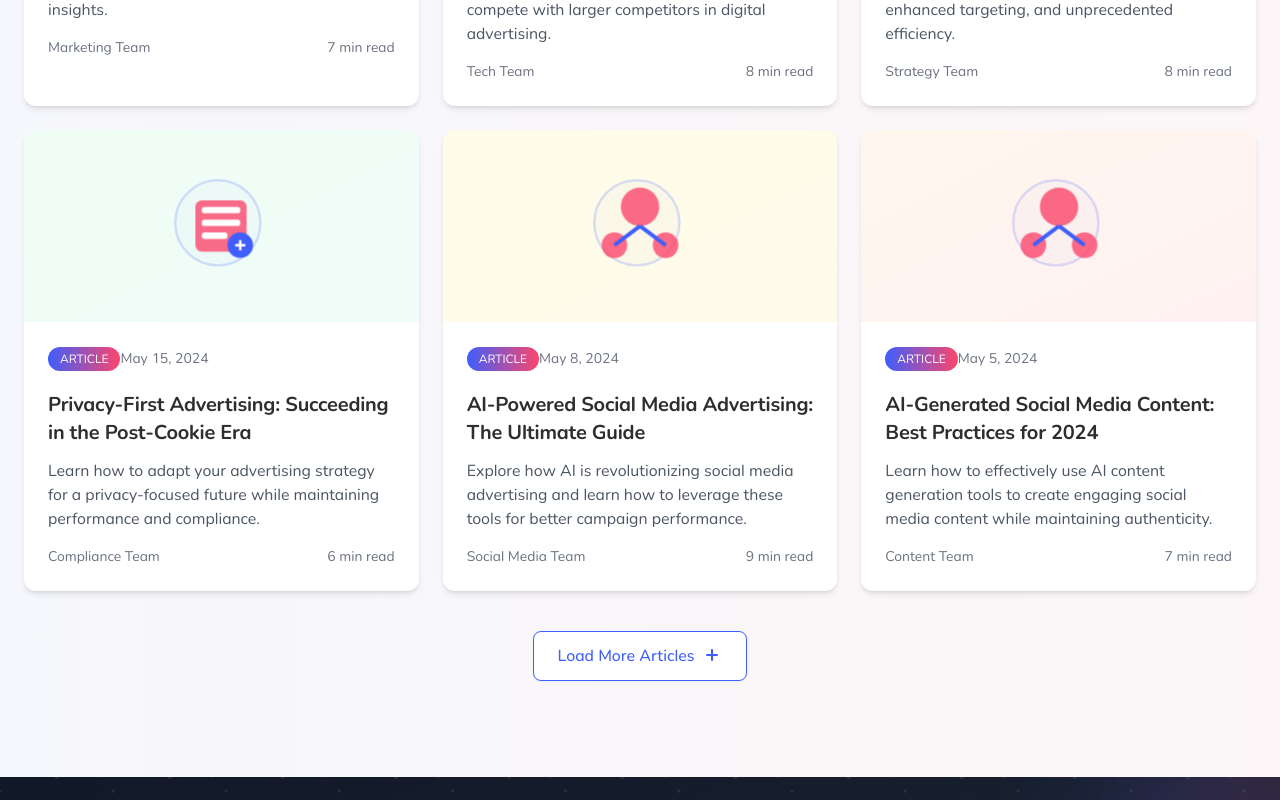
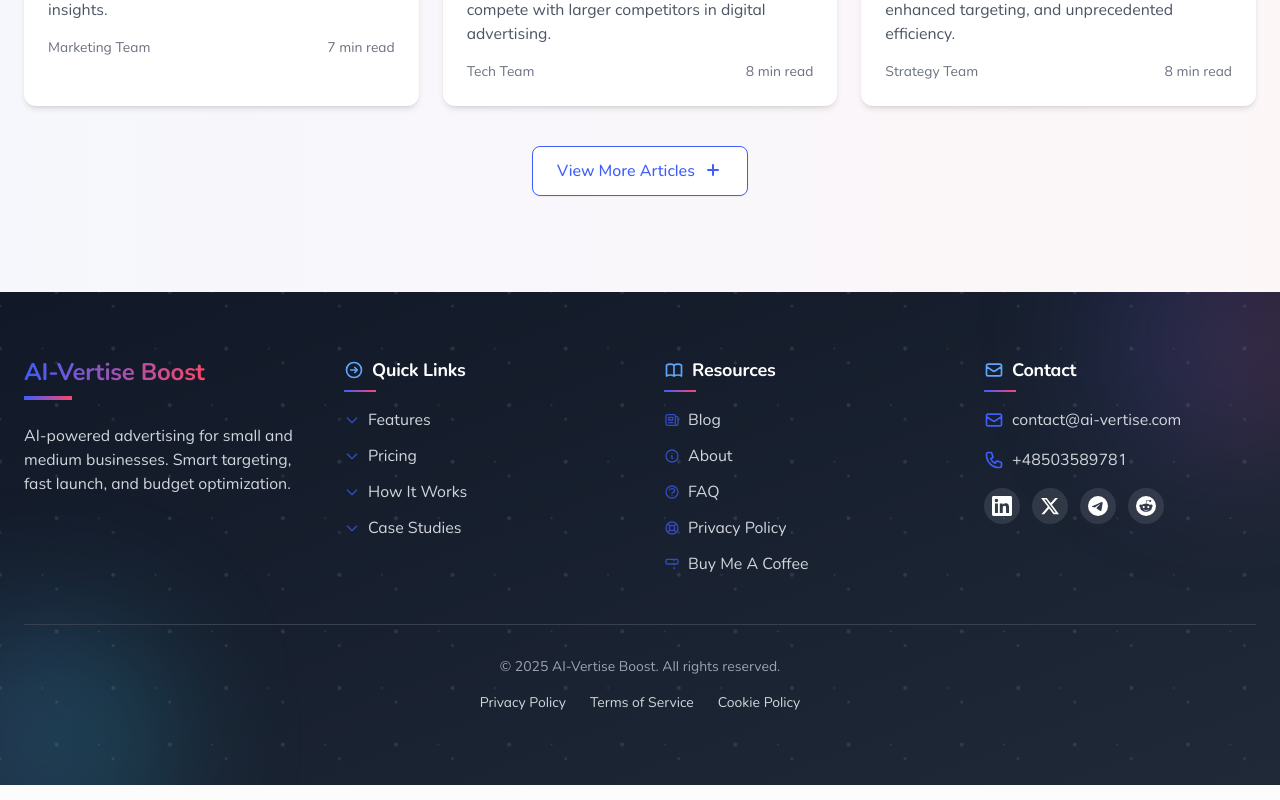
Before and after one commit to natalyineu/saas, a Next.js app in the folder ai/: page /blog in a window 1280 px wide. Shown: the part 1400-2200 px from the top of the page. Built offline with nearby package versions, Linux system fonts and the light colour scheme; no server answers.

Commit message:
Show only 3 initial blog articles and change button text to 'View More Articles'

```diff
--- a/ai/app/components/blog/BlogList.tsx
+++ b/ai/app/components/blog/BlogList.tsx
@@ -19,7 +19,7 @@
 }
 
 // The number of posts to show initially
-const INITIAL_POSTS_TO_SHOW = 6;
+const INITIAL_POSTS_TO_SHOW = 3;
 // Number of additional posts to load with each click
 const POSTS_PER_PAGE = 3;
 
@@ -217,7 +217,7 @@
             onClick={handleLoadMore}
             className="px-6 py-3 bg-white text-primary-purple font-medium rounded-lg shadow-sm border border-primary-purple hover:bg-gray-50 transition-all duration-300 flex items-center"
           >
-            Load More Articles
+            View More Articles
             <svg
               xmlns="http://www.w3.org/2000/svg"
               className="h-5 w-5 ml-2"
```
